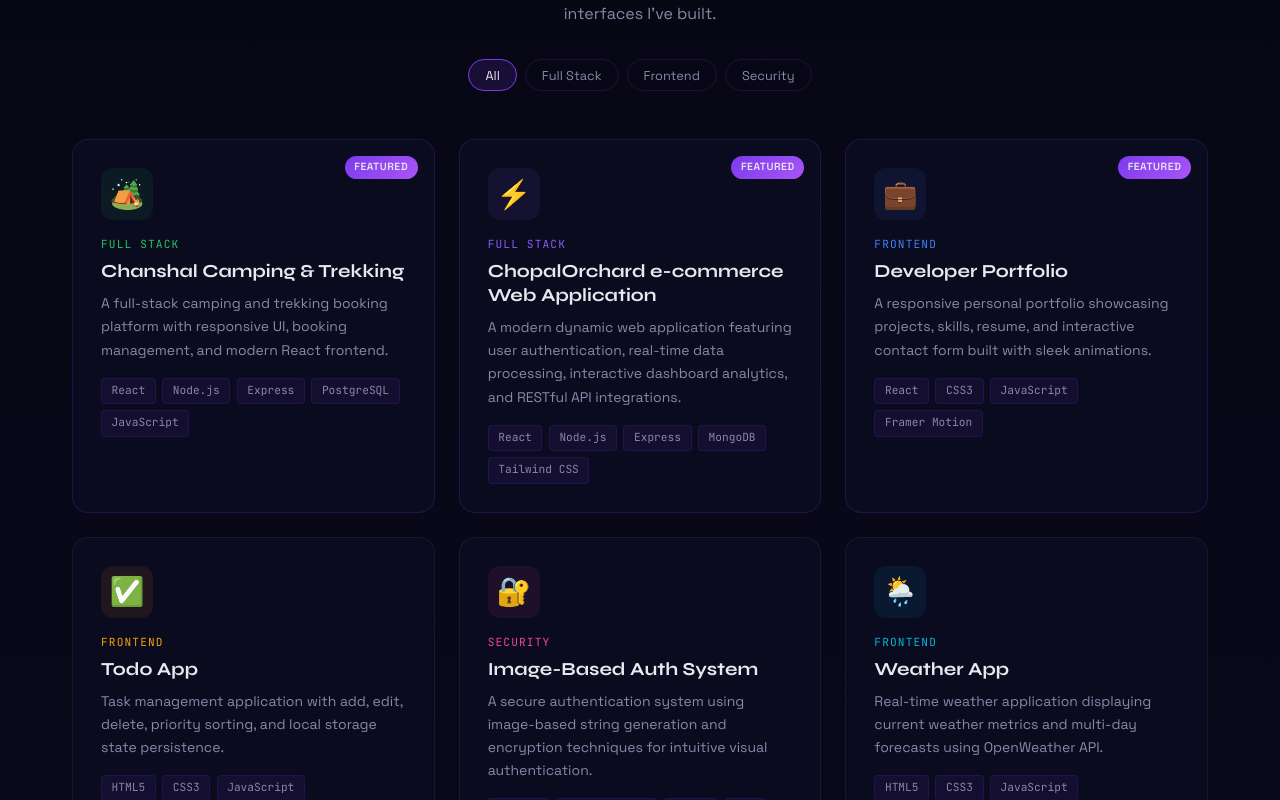
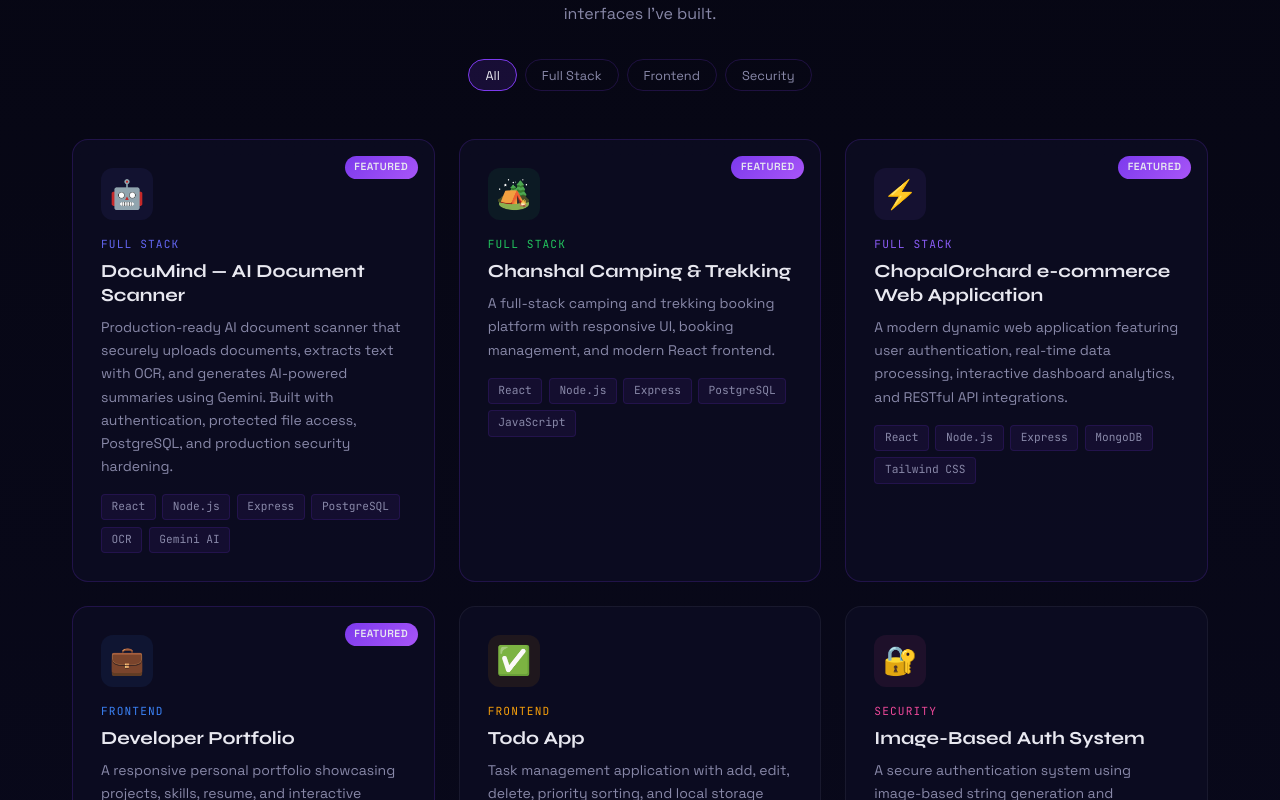
Before and after one commit to Digvijay-Bhota/Developer-Portfolio, a React (Create React App) app: page / in a window 1280 px wide. Shown: the part 3300-4100 px from the top of the page. Built offline with nearby package versions, Linux system fonts and the light colour scheme.

Commit message:
Add new project 'DocuMind' and update IDs

```diff
--- a/src/components/Projects.js
+++ b/src/components/Projects.js
@@ -4,6 +4,26 @@ import './Projects.css';
 const projects = [
   {
     id: 1,
+    title: "DocuMind — AI Document Scanner",
+    category: "Full Stack",
+    desc: "Production-ready AI document scanner that securely uploads documents, extracts text with OCR, and generates AI-powered summaries using Gemini. Built with authentication, protected file access, PostgreSQL, and production security hardening.",
+    tech: [
+      "React",
+      "Node.js",
+      "Express",
+      "PostgreSQL",
+      "OCR",
+      "Gemini AI"
+    ],
+    emoji: "🤖",
+    color: "#6366f1",
+    link: "https://ai-doc-scanner-chi.vercel.app/",
+    github: "https://github.com/Digvijay-Bhota/ai-doc-scanner",
+    featured: true,
+  },
+
+  {
+    id: 2,
     title: "Chanshal Camping & Trekking",
     category: "Full Stack",
     desc: "A full-stack camping and trekking booking platform with responsive UI, booking management, and modern React frontend.",
@@ -14,8 +34,9 @@ const projects = [
     github: "https://github.com/Digvijay-Bhota/chanshal-camping-and-trekking",
     featured: true,
   },
+
   {
-    id: 2,
+    id: 3,
     title: "ChopalOrchard e-commerce Web Application",
     category: "Full Stack",
     desc: "A modern dynamic web application featuring user authentication, real-time data processing, interactive dashboard analytics, and RESTful API integrations.",
@@ -26,8 +47,9 @@ const projects = [
     github: "https://github.com/Digvijay-Bhota/chopal-orchard-website-complete",
     featured: true,
   },
+
   {
-    id: 3,
+    id: 4,
     title: "Developer Portfolio",
     category: "Frontend",
     desc: "A responsive personal portfolio showcasing projects, skills, resume, and interactive contact form built with sleek animations.",
@@ -38,8 +60,9 @@ const projects = [
     github: "https://github.com/Digvijay-Bhota/developer-portfolio",
     featured: true,
   },
+
   {
-    id: 4,
+    id: 5,
     title: "Todo App",
     category: "Frontend",
     desc: "Task management application with add, edit, delete, priority sorting, and local storage state persistence.",
@@ -50,8 +73,9 @@ const projects = [
     github: "https://github.com/Digvijay-Bhota/todo-app",
     featured: false,
   },
+
   {
-    id: 5,
+    id: 6,
     title: "Image-Based Auth System",
     category: "Security",
     desc: "A secure authentication system using image-based string generation and encryption techniques for intuitive visual authentication.",
@@ -62,8 +86,9 @@ const projects = [
     github: "#",
     featured: false,
   },
+
   {
-    id: 6,
+    id: 7,
     title: "Weather App",
     category: "Frontend",
     desc: "Real-time weather application displaying current weather metrics and multi-day forecasts using OpenWeather API.",
@@ -74,8 +99,9 @@ const projects = [
     github: "#",
     featured: false,
   },
+
   {
-    id: 7,
+    id: 8,
     title: "FoodMunch App",
     category: "Frontend",
     desc: "Food delivery interface featuring smooth interactions, category filters, and mobile-first responsive design.",
```
